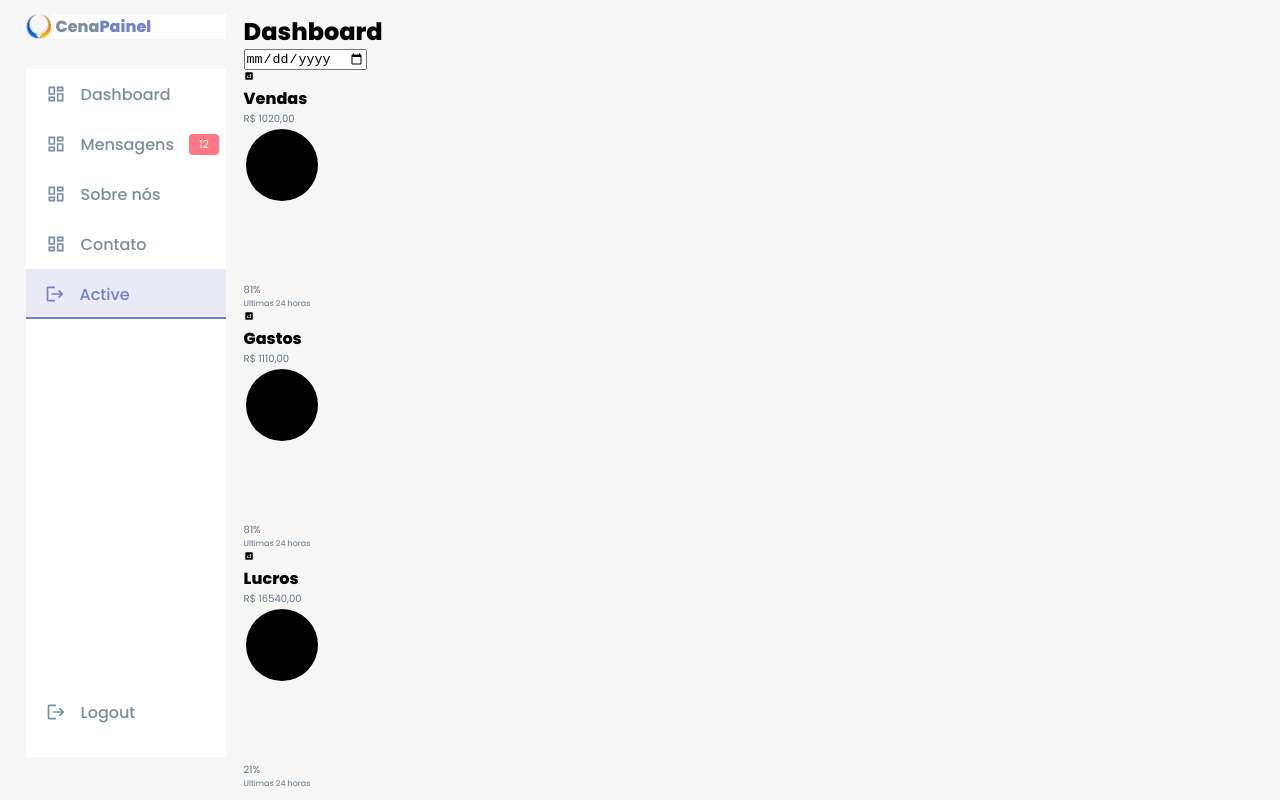
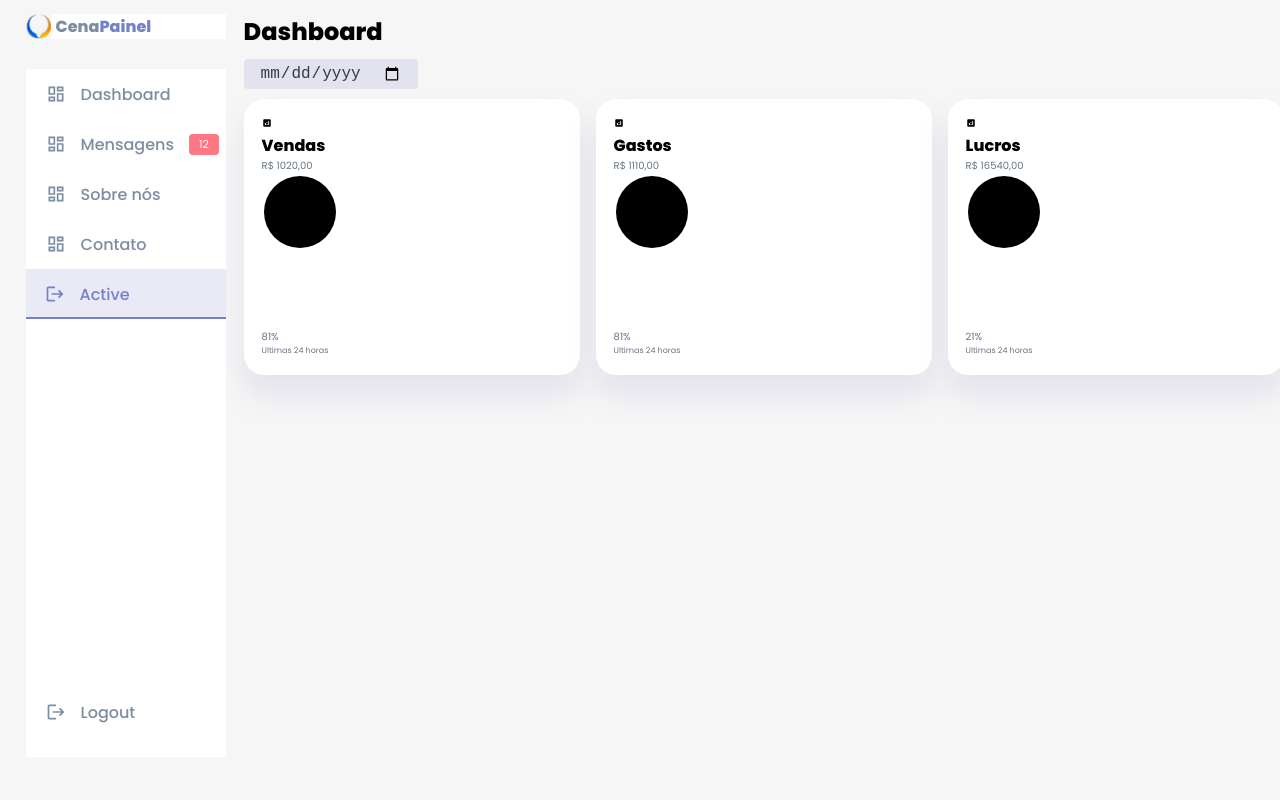
Before and after one commit to israelcena/cenapainel, a React (Create React App) app: page / in a window 1280 px wide. Built offline with nearby package versions, Linux system fonts and the light colour scheme.

Commit message:
include dashboead styles

```diff
--- a/src/components/dashboard/Dashboard.jsx
+++ b/src/components/dashboard/Dashboard.jsx
@@ -1,4 +1,7 @@
 import Insight from "./insights/Insight";
+
+// styles
+import "./dashboardStyles.css";
 
 export default function Dashboard() {
 	return (
--- /dev/null
+++ b/src/components/dashboard/dashboardStyles.css
@@ -0,0 +1,39 @@
+.date {
+	display: inline-block;
+	background-color: var(--color-light);
+	border-radius: var(--border-radius-1);
+	margin-top: 1rem;
+	padding: 0.5rem 1.6rem;
+}
+
+.date input[type="date"] {
+	background: transparent;
+	color: var(--color-dark);
+	border: none;
+	font-size: 1.6rem;
+}
+
+.date input[type="date"]:focus {
+	outline: none;
+}
+
+.insights {
+	display: grid;
+	grid-template-columns: repeat(3, 1fr);
+	gap: 1.6rem;
+}
+
+.insights > div {
+	background: var(--color-white);
+	padding: var(--card-padding);
+	border-radius: var(--card-border-radius);
+	margin-top: 1rem;
+	box-shadow: var(--box-shadow);
+	transition: all 0.3s ease;
+}
+
+.insights > div:hover {
+	box-shadow: var(--box-shadow-light);
+	transform: scale(1.02);
+	cursor: pointer;
+}
```
